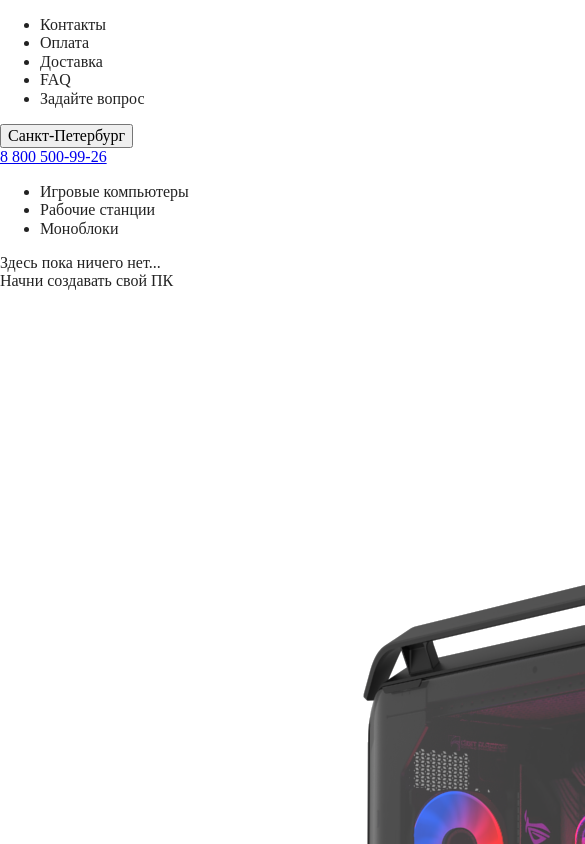
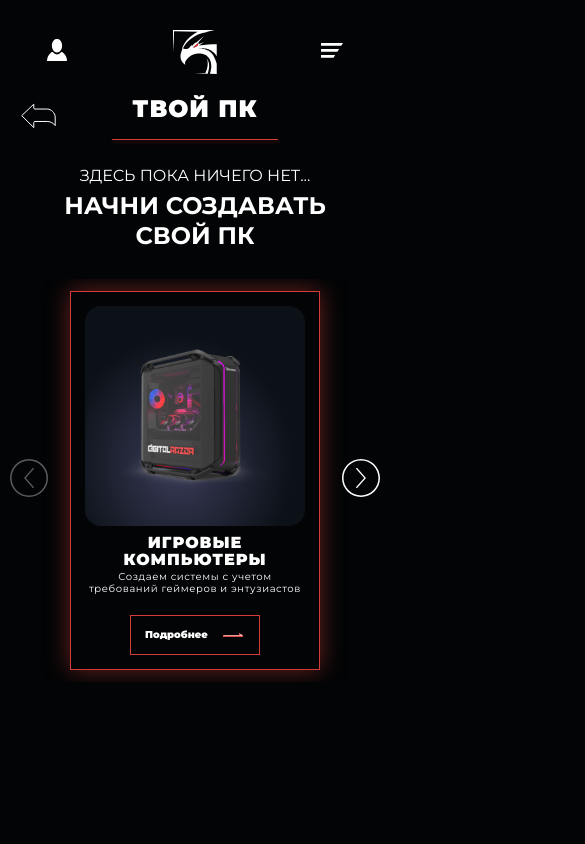
Before and after one commit to TrueRacoon/pc-store, a website built with Parcel: page index.html in a window 390 px wide. Shown: the top 844 px of the page, 585 px wide, since content can reach past the window. Built offline with nearby package versions, Linux system fonts and the light colour scheme.

Commit message:
Add mobile styles

```diff
--- a/css/index.css
+++ b/css/index.css
@@ -0,0 +1,193 @@
+body {
+  background: #020405;
+  color: #FFFFFF;
+  font-family: 'Montserrat', sans-serif;
+}
+
+.header__top {
+  display: none;
+}
+
+.header__bottom {
+  padding: 30px 38px 20px 37px;
+  display: flex;
+  justify-content: space-between;
+}
+
+.personal-button {
+  width: 40px;
+  height: 40px;
+  background: url("../svg/personal.svg") center no-repeat;
+}
+
+.site-logo {
+  width: 44px;
+  height: 44px;
+  background: url("../svg/logo.svg") center / cover no-repeat;
+}
+
+.menu-button {
+  width: 40px;
+  height: 40px;
+  background: url("../svg/menu.svg") center no-repeat;
+}
+
+.header__pc-categories {
+  display: none;
+}
+
+.palette-button {
+  display: none;
+}
+
+.cart-button {
+  display: none;
+}
+
+.main__top {
+  height: 67px;
+}
+
+.main__back-button {
+  position: absolute;
+  left: 16px;
+}
+
+.back-button {
+  width: 43px;
+  height: 43px;
+  background: url("../svg/back_btn.svg") center no-repeat;
+}
+
+.main__page-label {
+  position: absolute;
+  right: 0;
+  left: 0;
+  margin-right: auto;
+  margin-left: auto;
+  width: fit-content;
+}
+
+.page-label {
+  font-weight: 900;
+  font-size: 24px;
+  line-height: 29px;
+  letter-spacing: 1px;
+  text-transform: uppercase;
+}
+
+.page-label::after {
+  position: absolute;
+  content: '';
+  height: 0;
+  border-bottom: 1px solid #D43C38;
+  box-shadow: 0 2px 4px rgba(212, 60, 56, 0.5);
+  bottom: -17px;
+  right: -20px;
+  left: -20px;
+}
+
+.no-builds-caption {
+  text-transform: uppercase;
+  text-align: center;
+  font-size: 16px;
+  line-height: 30px;
+  margin: 0 48px 28px;
+}
+
+.no-builds-caption__tagline {
+  font-weight: 700;
+  font-size: 24px;
+}
+
+.swiper-slide {
+  display: flex;
+  justify-content: center;
+}
+
+.pc-category-card {
+  display: flex;
+  flex-direction: column;
+  background: #020405;
+  box-sizing: border-box;
+  filter: drop-shadow(0px 0px 12px rgba(212, 60, 56, 0.5));
+  margin: 12px 0;
+  border: 1px solid #D43C38;
+  min-width: 250px;
+  max-width: 250px;
+  height: 379px;
+  padding: 14px;
+}
+
+.pc-category-card__image-container {
+  background: radial-gradient(51.84% 58.28% at 42.63% 71.6%, #3A3C59 0%, #0C1117 100%);
+  margin-bottom: 8px;
+  border-radius: 16px;
+  width: 100%;
+  aspect-ratio: 1 / 1;
+}
+
+.pc-category-card__image {
+  width: 100%;
+  height: 100%;
+}
+
+.pc-category-card__name {
+  font-weight: 900;
+  font-size: 16px;
+  line-height: 17px;
+  text-align: center;
+  letter-spacing: 0.06em;
+  text-transform: uppercase;
+  margin-bottom: 3px;
+}
+
+.pc-category-card__description {
+  font-size: 10px;
+  text-align: center;
+  letter-spacing: 0.06em;
+  margin-bottom: auto;
+}
+
+.pc-category-card__buy-button {
+  margin: 0 auto;
+}
+
+.buy-button {
+  display: flex;
+  cursor: pointer;
+  justify-content: space-evenly;
+  width: 130px;
+  height: 40px;
+  font-weight: 900;
+  font-size: 11px;
+  align-items: center;
+  border: 1px solid #D43C38;
+  box-sizing: border-box;
+}
+
+.buy-button__text {
+  font-size: 10px;
+}
+
+.buy-button__arrow {
+  width: 23px;
+  height: 10px;
+  background: url("../svg/buy_vector.svg") center / contain no-repeat;
+}
+
+.swiper-button-next,
+.swiper-button-prev {
+  width: 38px !important;
+  height: 38px !important;
+  background: url("../svg/arrow_next.svg") center / contain no-repeat;
+}
+
+.swiper-button-prev {
+  transform: rotate(-180deg);
+}
+
+.swiper-button-next::after,
+.swiper-button-prev::after {
+  content: '' !important;
+}
--- a/index.html
+++ b/index.html
@@ -18,6 +18,17 @@
 
   <link rel="stylesheet" href="css/normalize.css">
   <link rel="stylesheet" href="css/main.css">
+  <link rel="stylesheet" href="css/index.css">
+
+  <!-- Link Swiper's CSS -->
+  <link rel="stylesheet" href="https://unpkg.com/swiper/swiper-bundle.min.css" />
+
+  <link rel="preconnect" href="https://fonts.googleapis.com">
+  <link rel="preconnect" href="https://fonts.gstatic.com" crossorigin>
+  <link
+    href="https://fonts.googleapis.com/css2?family=Montserrat:wght@400;700;900&display=swap"
+    rel="stylesheet"
+  >
 
   <meta name="theme-color" content="#fafafa">
 </head>
@@ -83,6 +94,7 @@
     <div class="header__bottom">
       <div class="personal-button"></div>
       <div class="site-logo"></div>
+      <div class="menu-button"></div>
       <div class="header__pc-categories">
         <ul class="pc-categories">
           <li class="pc-categories__item">
@@ -105,90 +117,111 @@
       <div class="palette-button"></div>
       <div class="cart-button"></div>
     </div>
+  </header>
   <main class="main">
     <div class="main__top">
       <div class="main__back-button">
         <div class="back-button"></div>
       </div>
       <div class="main__page-label">
-          <div class="page-label"></div>
+        <div class="page-label">Твой ПК</div>
       </div>
     </div>
-      <div class="pc-builds">
-        <div class="current-builds">
     <div class="no-builds-caption">
-            <div class="no-builds-caption__top">
       Здесь пока ничего нет...
-            </div>
-            <div class="no-builds-caption__bottom">
+      <div class="no-builds-caption__tagline">
         Начни создавать свой ПК
       </div>
     </div>
     <div class="swiper js-pc-categories-swiper">
       <div class="swiper-wrapper">
-              <div class="pc-category-card swiper-slide">
-                <figure class="pc-category-card__image-container">
+        <div class="swiper-slide">
+          <div class="pc-category-card">
+            <div class="pc-category-card__image-container">
               <img
                 class="pc-category-card__image"
                 src="./img/pc-category-1.png"
                 alt=""
               >
-                  <figcaption>Игровые компьютеры</figcaption>
-                </figure>
+            </div>
+            <div class="pc-category-card__name">Игровые компьютеры</div>
             <div class="pc-category-card__description">
               Создаем системы с учетом требований геймеров и энтузиастов
             </div>
-                <div class="pc-category-card__details-button">
-                  <div class="details-button">
-                    <div class="details-button__text">Подробнее</div>
-                    <div class="details-button__arrow"></div>
+            <div class="pc-category-card__buy-button">
+              <div class="buy-button">
+                <div class="buy-button__text">Подробнее</div>
+                <div class="buy-button__arrow"></div>
               </div>
             </div>
           </div>
-              <div class="pc-category-card swiper-slide">
-                <figure class="pc-category-card__image-container">
+        </div>
+        <div class="swiper-slide">
+          <div class="pc-category-card">
+            <div class="pc-category-card__image-container">
               <img
                 class="pc-category-card__image"
                 src="./img/pc-category-2.png"
                 alt=""
               >
-                  <figcaption>Рабочие станции</figcaption>
-                </figure>
+            </div>
+            <div class="pc-category-card__name">Рабочие станции</div>
             <div class="pc-category-card__description">
               Высокопроизводительные станции созданные для работы в профессиональных пакетах 3D-моделирования и анимации
             </div>
-                <div class="pc-category-card__details-button">
-                  <div class="details-button">
-                    <div class="details-button__text">Подробнее</div>
-                    <div class="details-button__arrow"></div>
+            <div class="pc-category-card__buy-button">
+              <div class="buy-button">
+                <div class="buy-button__text">Подробнее</div>
+                <div class="buy-button__arrow"></div>
               </div>
             </div>
           </div>
-              <div class="pc-category-card swiper-slide">
-                <figure class="pc-category-card__image-container">
+        </div>
+        <div class="swiper-slide">
+          <div class="pc-category-card">
+            <div class="pc-category-card__image-container">
               <img
                 class="pc-category-card__image"
                 src="./img/pc-category-3.png"
                 alt=""
               >
-                  <figcaption>Моноблоки</figcaption>
-                </figure>
+            </div>
+            <div class="pc-category-card__name">Моноблоки</div>
             <div class="pc-category-card__description">
               Вмещает в себя всё необходимое и экономит рабочее пространство
             </div>
-                <div class="pc-category-card__details-button">
-                  <div class="details-button">
-                    <div class="details-button__text">Подробнее</div>
-                    <div class="details-button__arrow"></div>
+            <div class="pc-category-card__buy-button">
+              <div class="buy-button">
+                <div class="buy-button__text">Подробнее</div>
+                <div class="buy-button__arrow"></div>
               </div>
             </div>
           </div>
         </div>
       </div>
-        </div>
+      <div class="swiper-button-next"></div>
+      <div class="swiper-button-prev"></div>
     </div>
   </main>
-  </header>
+
+  <!-- Swiper JS -->
+  <script src="https://unpkg.com/swiper/swiper-bundle.min.js"></script>
+
+  <!-- Initialize Swiper -->
+  <script>
+    new Swiper(".js-pc-categories-swiper", {
+      navigation: {
+        nextEl: ".swiper-button-next",
+        prevEl: ".swiper-button-prev"
+      },
+      slidesPerView: 1,
+      breakpoints: {
+        768: {
+          slidesPerView: 3
+        }
+      }
+    });
+  </script>
 </body>
 
 </html>
```
Also changed, not shown: svg/arrow_next.svg (added), svg/back_btn.svg (added), svg/buy_vector.svg (added), svg/logo.svg (added), svg/menu.svg (added), svg/personal.svg (added). Lines whose indentation alone changed are shown as unchanged.
